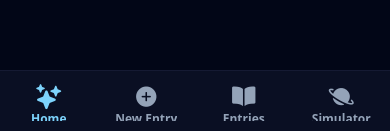
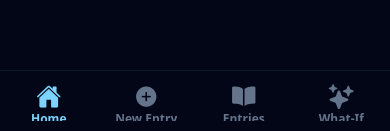
Before and after one commit to TUDublinBlanchBusinessIT/project-danielanimashaun-1, a React Native app: screen / in a window 390 px wide. Shown: the part 710-841 px from the top of the page. Built offline with nearby package versions, Linux system fonts and the light colour scheme; no server answers; the database is empty.

Commit message:
More features added on App.js

```diff
--- a/App.js
+++ b/App.js
@@ -13,7 +13,7 @@ const theme = {
   ...DefaultTheme,
   colors: {
     ...DefaultTheme.colors,
-    background: "#050814"
+    background: "#020617"
   }
 };
 
@@ -23,23 +23,21 @@ export default function App() {
       <Tab.Navigator
         screenOptions={({ route }) => {
           let icon = "ellipse";
-
-          if (route.name === "Home") icon = "sparkles";
+          if (route.name === "Home") icon = "home";
           if (route.name === "New Entry") icon = "add-circle";
           if (route.name === "Entries") icon = "book";
-          if (route.name === "Simulator") icon = "planet";
-
+          if (route.name === "What-If") icon = "sparkles";
           return {
             headerShown: false,
             tabBarStyle: {
-              backgroundColor: "#0a0f23",
-              borderTopColor: "#151a33",
+              backgroundColor: "#020617",
+              borderTopColor: "#0f172a",
               height: 64,
               paddingBottom: 8,
               paddingTop: 6
             },
             tabBarActiveTintColor: "#7dd3fc",
-            tabBarInactiveTintColor: "#94a3b8",
+            tabBarInactiveTintColor: "#64748b",
             tabBarIcon: ({ color, size }) => (
               <Ionicons name={icon} size={size} color={color} />
             ),
@@ -53,7 +51,7 @@ export default function App() {
         <Tab.Screen name="Home" component={HomeScreen} />
         <Tab.Screen name="New Entry" component={NewEntryScreen} />
         <Tab.Screen name="Entries" component={EntriesScreen} />
-        <Tab.Screen name="Simulator" component={SimulatorScreen} />
+        <Tab.Screen name="What-If" component={SimulatorScreen} />
       </Tab.Navigator>
     </NavigationContainer>
   );
```
